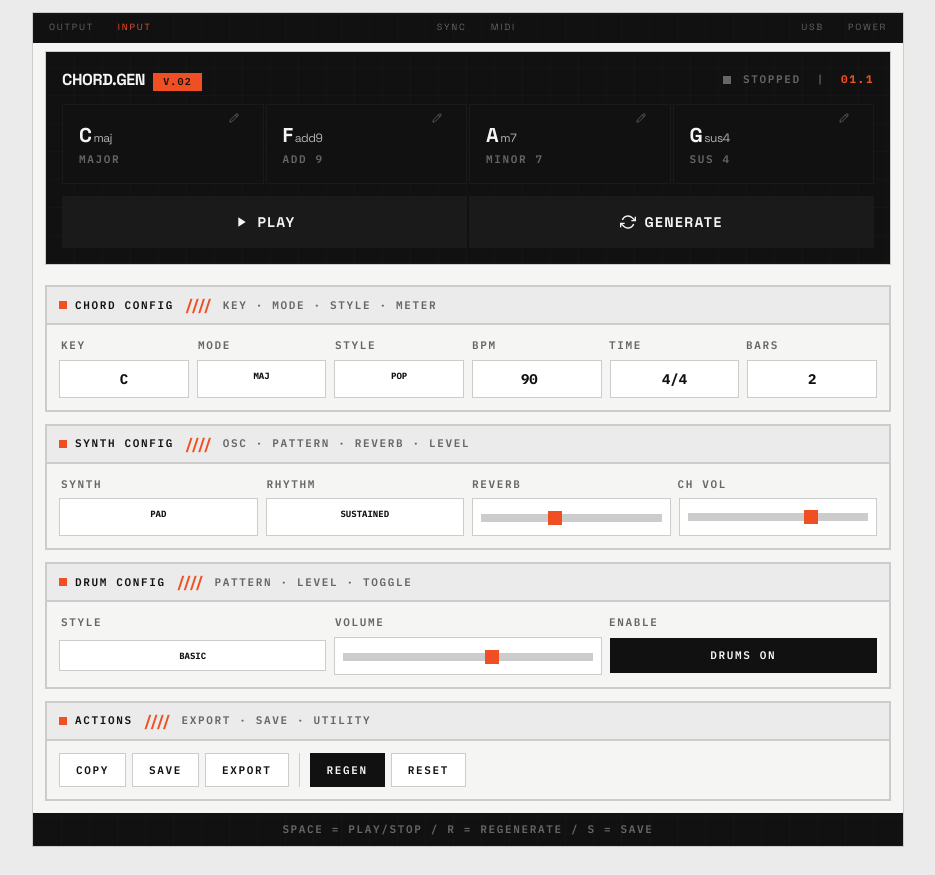
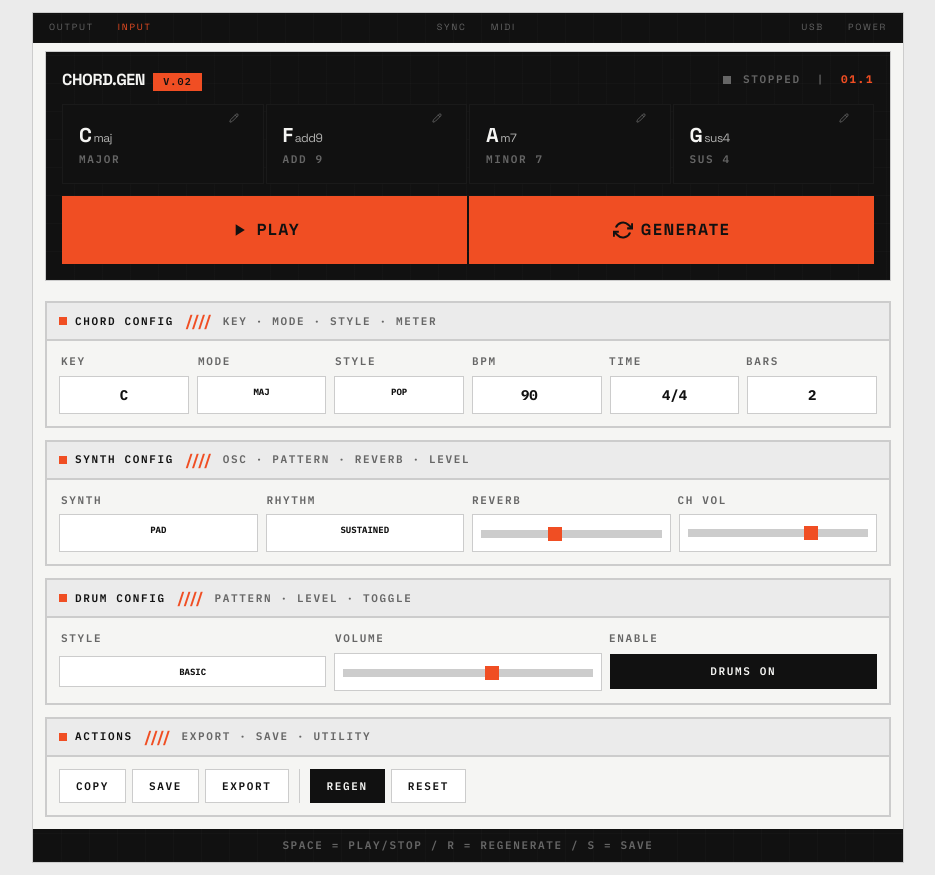
Before and after one commit to wprudencio/chord-progression-generator-v0, a Next.js app: page / in a window 1280 px wide. Shown: the whole page, without its empty margins (172-1107 px from the left). Built offline with nearby package versions, Linux system fonts and the light colour scheme.

Commit message:
highlight PLAY + GENERATE buttons — orange bg, border-2, bigger text

```diff
--- a/app/page.tsx
+++ b/app/page.tsx
@@ -2016,15 +2016,15 @@ export default function ChordGenerator() {
             <div className="grid grid-cols-2 gap-[2px]">
               <button
                 onClick={isPlaying ? stopPlayback : startPlayback}
-                className={`flex items-center justify-center gap-2 py-4 font-[700] uppercase text-sm tracking-widest transition-all
+                className={`flex items-center justify-center gap-2 py-5 font-[800] uppercase text-base tracking-widest transition-all border-2
                   ${isPlaying
-                    ? "bg-[#F04E23] orange-panel text-[#111111]"
-                    : "bg-[#1A1A1A] text-[#F5F5F3] hover:bg-[#F04E23] hover:text-[#111111]"
+                    ? "bg-[#F04E23] border-[#F04E23] text-[#111111]"
+                    : "bg-[#F04E23] border-[#F04E23] text-[#111111]"
                   }`}
               >
                 {isPlaying ? (
                   <>
-                    <svg className="w-4 h-4" viewBox="0 0 24 24" fill="currentColor">
+                    <svg className="w-5 h-5" viewBox="0 0 24 24" fill="currentColor">
                       <rect x="6" y="4" width="4" height="16" />
                       <rect x="14" y="4" width="4" height="16" />
                     </svg>
@@ -2032,7 +2032,7 @@ export default function ChordGenerator() {
                   </>
                 ) : (
                   <>
-                    <svg className="w-4 h-4" viewBox="0 0 24 24" fill="currentColor">
+                    <svg className="w-5 h-5" viewBox="0 0 24 24" fill="currentColor">
                       <path d="M8 5v14l11-7z" />
                     </svg>
                     PLAY
@@ -2041,9 +2041,9 @@ export default function ChordGenerator() {
               </button>
               <button
                 onClick={generateProgression}
-                className="flex items-center justify-center gap-2 py-4 bg-[#1A1A1A] text-[#F5F5F3] font-[700] uppercase text-sm tracking-widest hover:bg-[#F04E23] hover:text-[#111111] transition-all"
+                className="flex items-center justify-center gap-2 py-5 bg-[#F04E23] border-2 border-[#F04E23] text-[#111111] font-[800] uppercase text-base tracking-widest transition-all hover:bg-[#d04010]"
               >
-                <svg className="w-4 h-4" viewBox="0 0 24 24" fill="none" stroke="currentColor" strokeWidth="2">
+                <svg className="w-5 h-5" viewBox="0 0 24 24" fill="none" stroke="currentColor" strokeWidth="2.5">
                   <path d="M23 4v6h-6M1 20v-6h6" />
                   <path d="M3.51 9a9 9 0 0114.85-3.36L23 10M1 14l4.64 4.36A9 9 0 0020.49 15" />
                 </svg>
```
